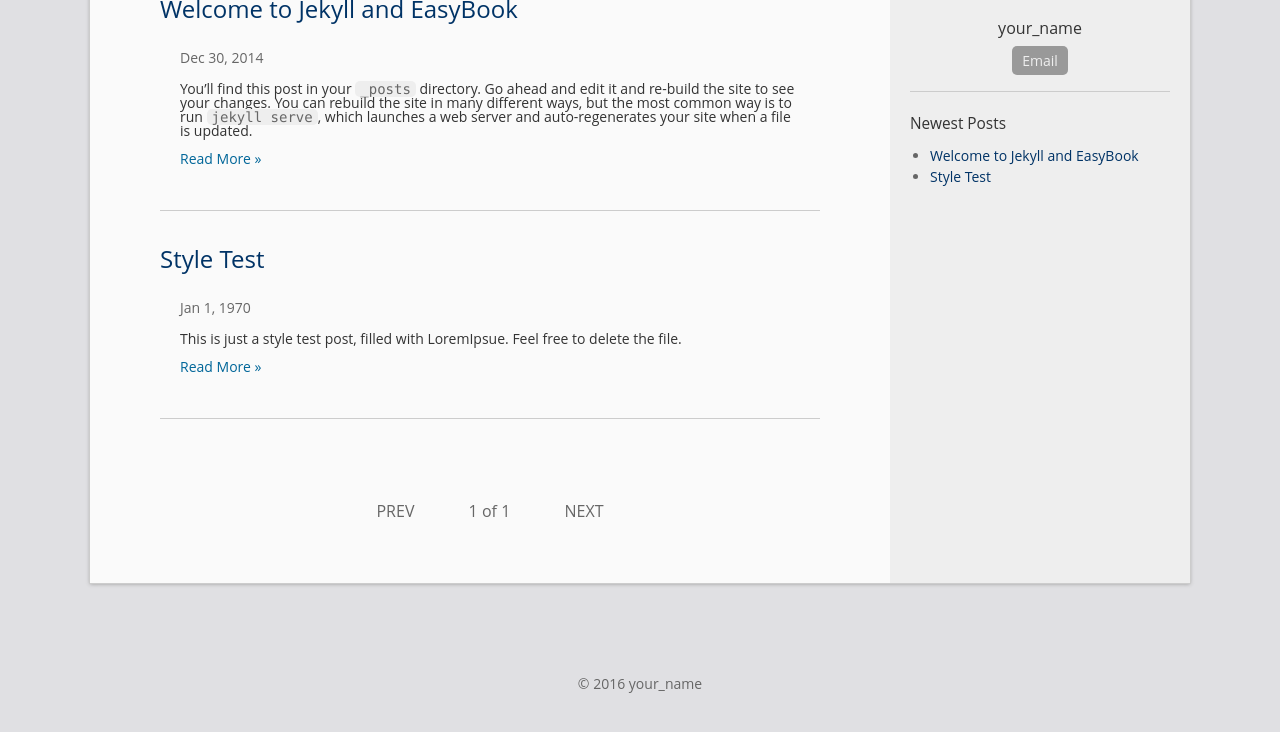
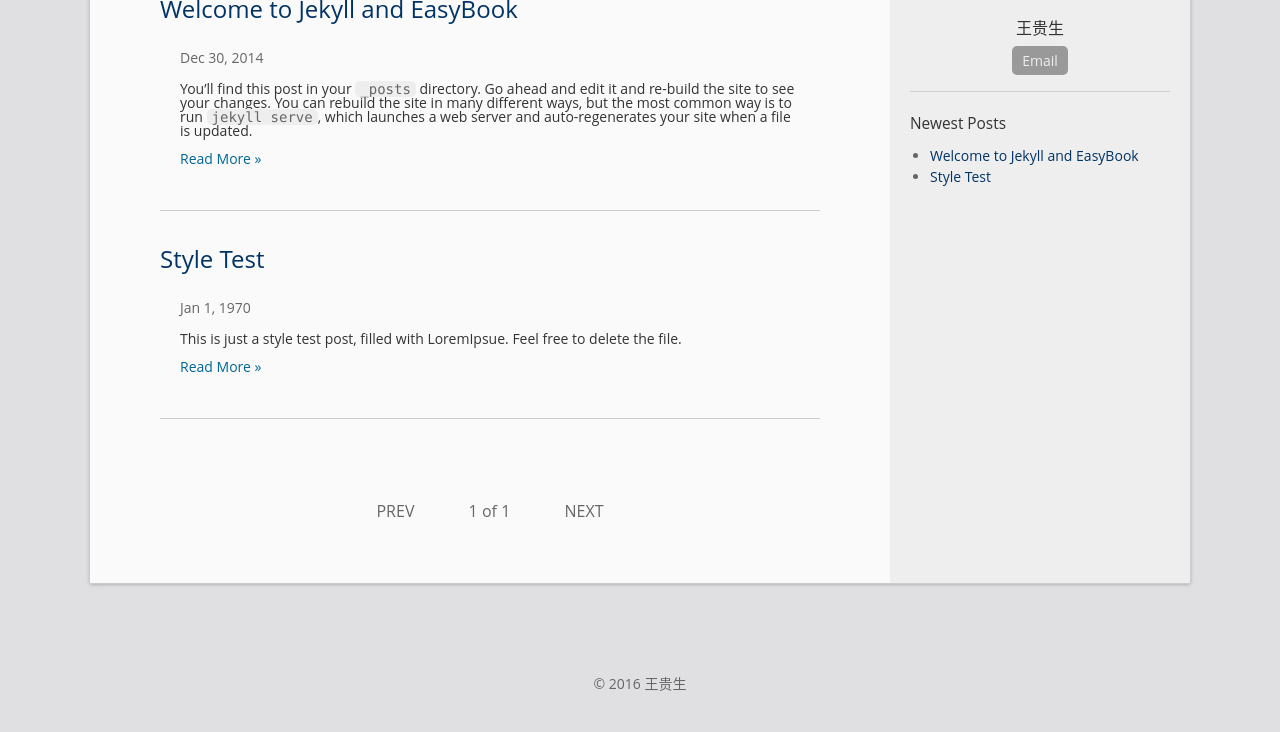
Before and after one commit to anytimekaka/anytimekaka.github.io, a Jekyll site: the page built from index.html, in a window 1280 px wide, cut to the strip 261-1015 px from the top of the page. Shown: the top 732 px of the strip. Built offline with Jekyll 4.4.1, drawn with Linux system fonts in a browser that asks for light colours; the list of posts is cut into pages by our own code.

Commit message:
modify config

```diff
--- a/_config.yml
+++ b/_config.yml
@@ -1,14 +1,14 @@
 # Site settings
 title: Another Blog
-url: "http://laobubu.github.io"    # the protocol and hostname of your site, eg. `http://laobubu.github.io`
-baseurl: "/jekyll-theme-EasyBook" # the prefix of your site uri, eg. `/jekyll-theme-EasyBook` or just one slash `/`
+url: "http://anytimekaka.github.io"    # the protocol and hostname of your site, eg. `http://laobubu.github.io`
+baseurl: "" # the prefix of your site uri, eg. `/jekyll-theme-EasyBook` or just one slash `/`
 #timezone: Asia/Chongqing
 description: >
   One or more sentences introducing this blog.
 
 # Your information
-email: your_email@example.com
-author: your_name
+email: gswang001@gmail.com
+author: 王贵生
 avatar: "//www.gravatar.com/avatar/your_email_md5?d=mm&s=135"
 profile: One sentence introducing yourself.
 #twitter_username: twitter_username
```
